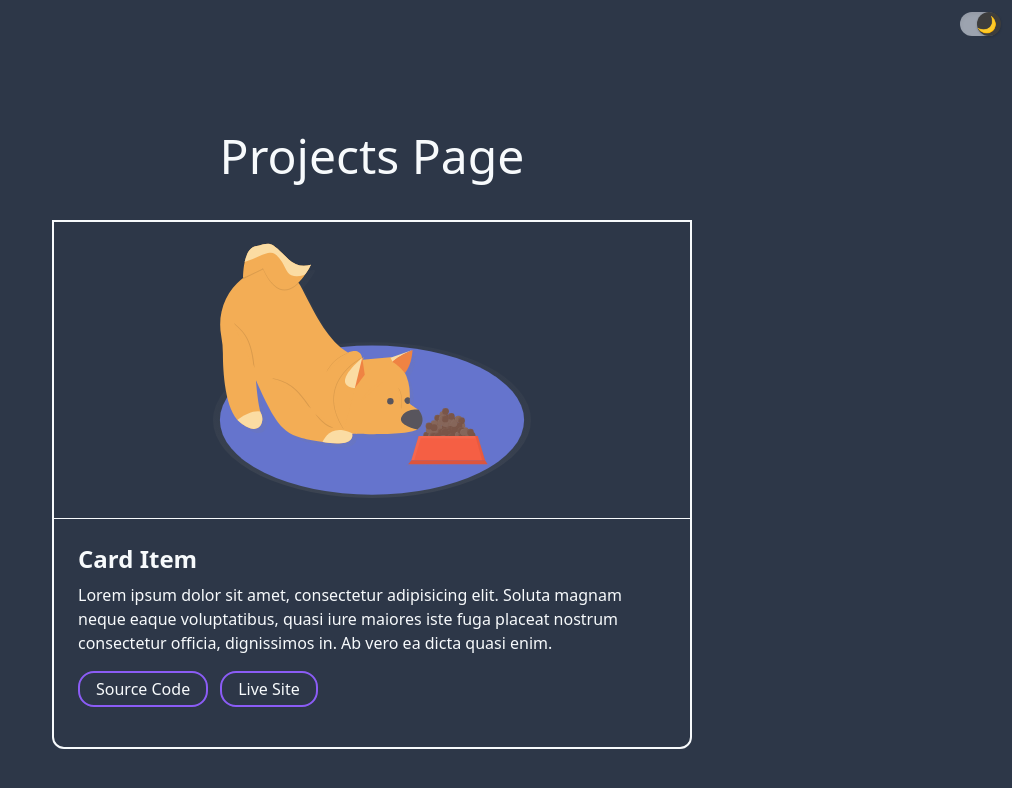
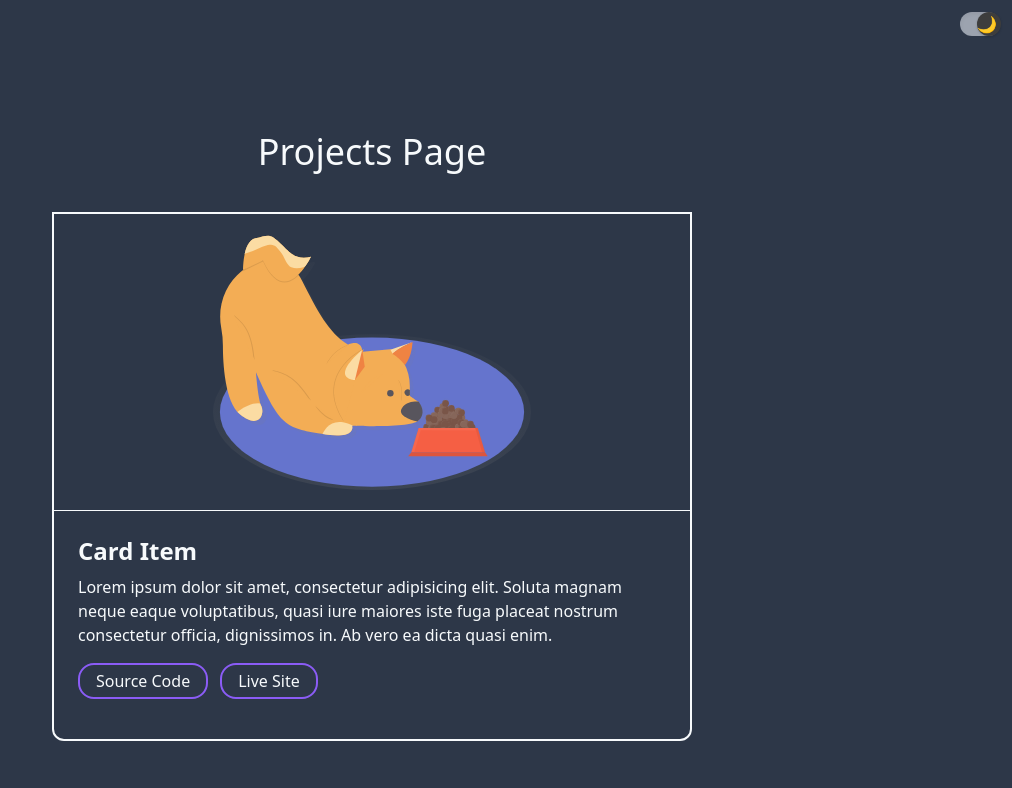
Before and after one commit to chaucodes/portfolio, a Gatsby site: page /projects in a window 1280 px wide. Shown: the top 788 px of the page, without its empty margins (268-1280 px from the left). Built offline with nearby package versions, Linux system fonts and the light colour scheme; Gatsby itself is replaced by a stand-in of ours.

Commit message:
margin fix

```diff
--- a/src/pages/index.js
+++ b/src/pages/index.js
@@ -16,7 +16,7 @@ function IndexPage() {
         keywords={[`gatsby`, `tailwind`, `react`, `tailwindcss`]}
         title='Home'
       />
-      <section className='mt-36'>
+      <section className='justify-center'>
         <div id='picture' className='flex justify-center mb-4'>
           <img
             src={photo}
--- a/src/pages/projects.js
+++ b/src/pages/projects.js
@@ -12,8 +12,8 @@ function ProjectsPage() {
         keywords={[`gatsby`, `tailwind`, `react`, `tailwindcss`]}
         title='Projects'
       />
-      <section className='flex flex-col'>
-        <h1 className='text-5xl text-center mb-10'>Projects Page</h1>
+      <section className='w-screen'>
+        <h1 className='text-4xl text-center mb-10'>Projects Page</h1>
         <CardList />
       </section>
 
```
